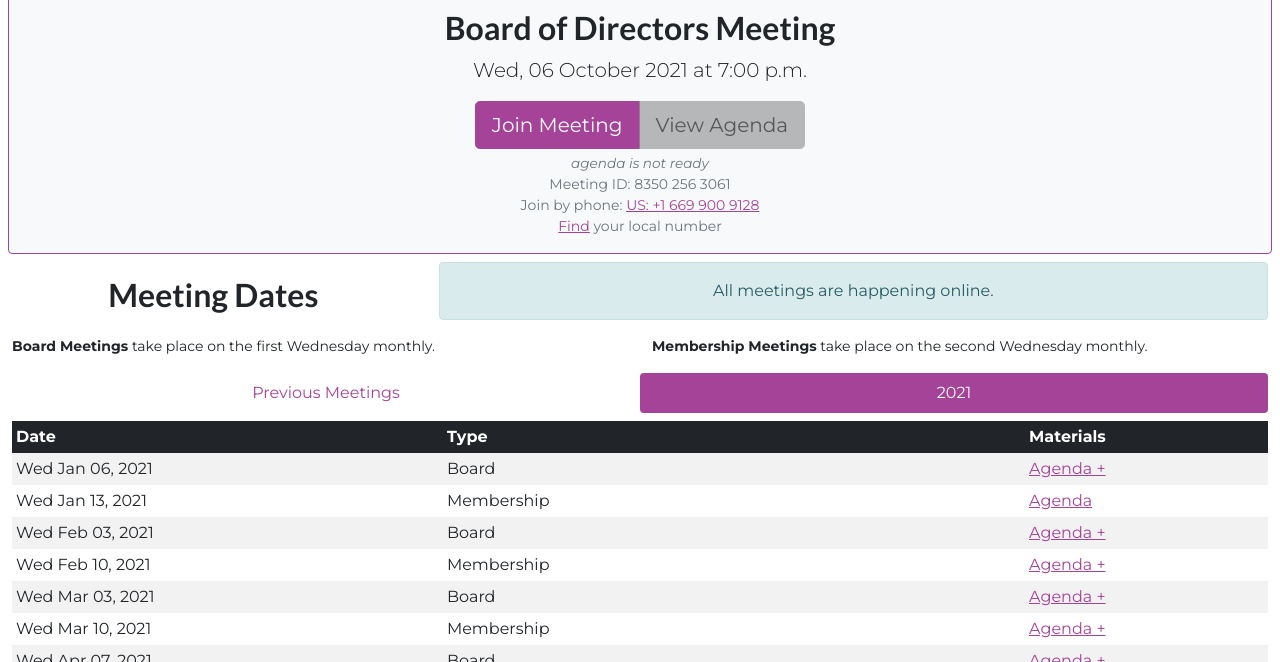
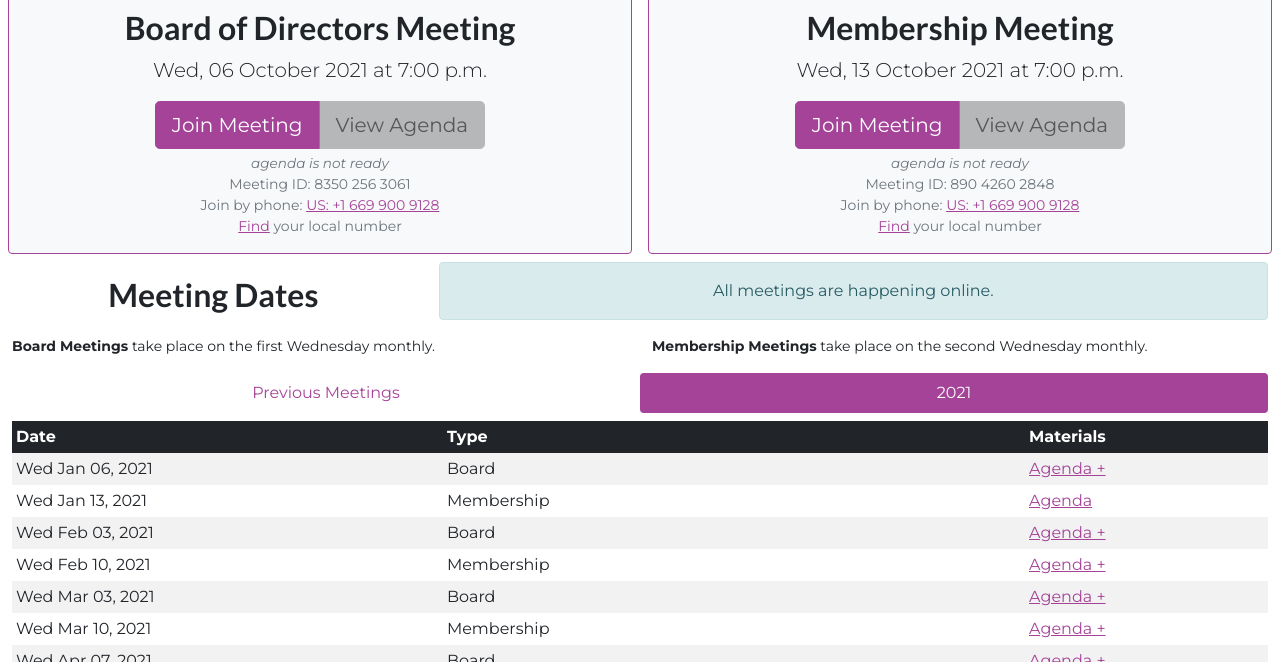
Before and after one commit to sfpride/members, a Jekyll site: the page built from index.html, in a window 1280 px wide and 900 px high, cut to the strip 238-900 px from the top of the window. Built offline with Jekyll 4.4.1, drawn with Linux system fonts in a browser that asks for light colours; some web fonts are replaced.

Commit message:
Update meetings.yml

```diff
--- a/_data/meetings.yml
+++ b/_data/meetings.yml
@@ -8,13 +8,13 @@
   #agenda: "https://cdn.sfpride.org/docs/meetings/20210901-sfpride-boardmeeting-agenda.pdf"
   #packet: "https://cdn.sfpride.org/docs/meetings/20210901-sfpride-boardmeeting-packet.pdf"
 - title: Membership Meeting
-  active: false
+  active: true
   type: membership
-  date: "Aug 11, 2021"
+  date: "Oct 13, 2021"
   time: "7:00 p.m."
   zoom-link: https://us02web.zoom.us/j/89042602848
   zoom-id: 890 4260 2848
-  agenda: https://cdn.sfpride.org/docs/meetings/20210810-sfpride-membermeeting-agenda.pdf
+  # agenda: https://cdn.sfpride.org/docs/meetings/20210810-sfpride-membermeeting-agenda.pdf
   # packet: https://cdn.sfpride.org/docs/meetings/20210310-sfpride-membershipmeeting-packet.pdf
 - title: Annual General Meeting
   active: false
```
